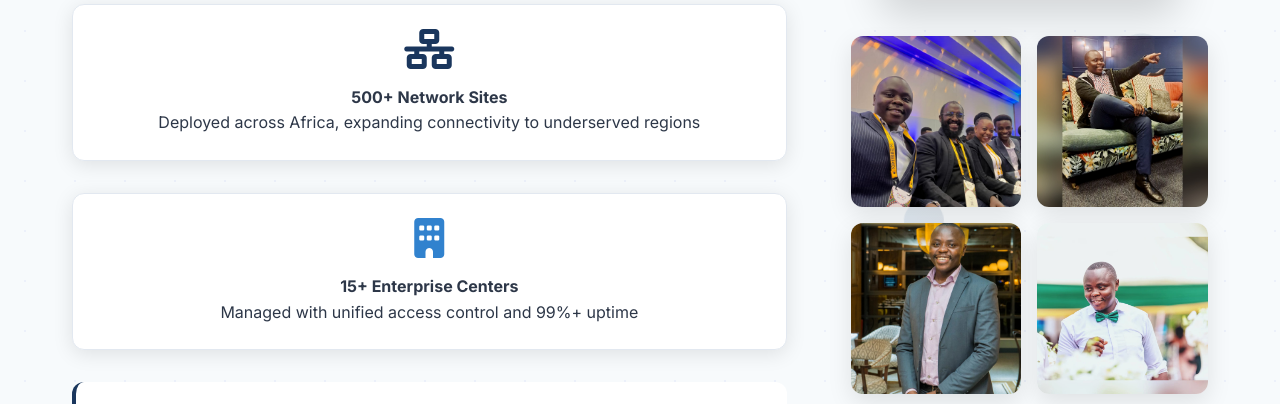
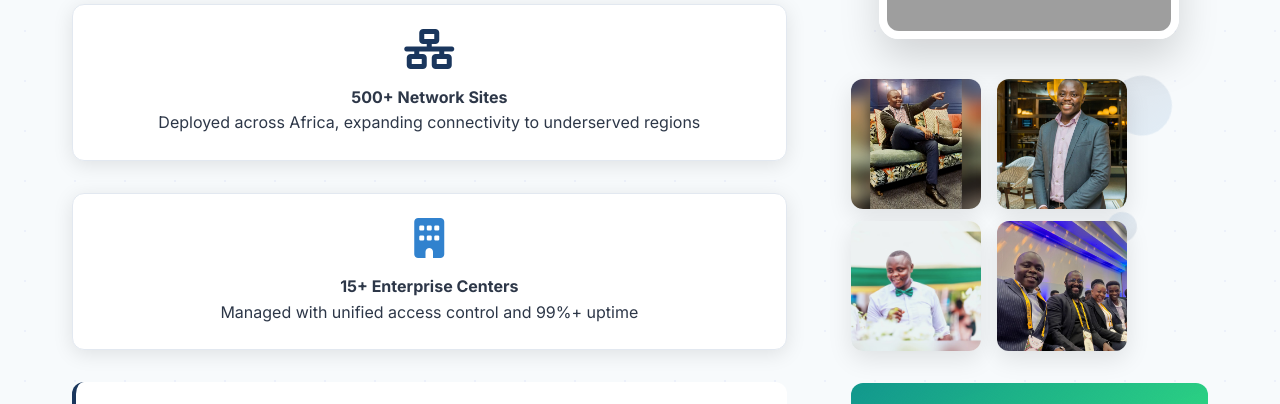
Before and after one commit to FRIEZEWANDABWA/frizy, a plain HTML site: page index.html in a window 1280 px wide. Shown: the part 1477-1881 px from the top of the page. Drawn offline with Linux system fonts and the light colour scheme; grey boxes are pictures that could not be loaded.

Commit message:
Fix photo gallery: resize to perfect 130px boxes, move first photo to avoid number overlap, improve mobile responsiveness

```diff
--- a/index.html
+++ b/index.html
@@ -220,22 +220,22 @@
                         </div>
 
                         <!-- Personal Photo Gallery -->
-                        <div class="hero-gallery" style="margin-top: 2rem;">
-                            <div class="gallery-item">
-                                <img src="static/images/personal/1.jpeg" alt="Frieze Wandabwa Professional">
-                                <div class="image-overlay">Professional</div>
-                            </div>
-                            <div class="gallery-item">
+                        <div style="display: grid; grid-template-columns: 1fr 1fr; gap: 0.8rem; margin-top: 2rem; max-width: 280px;">
+                            <div class="gallery-item" style="width: 130px; height: 130px;">
                                 <img src="static/images/personal/2.jpeg" alt="Frieze Wandabwa Innovation">
                                 <div class="image-overlay">Innovation</div>
                             </div>
-                            <div class="gallery-item">
+                            <div class="gallery-item" style="width: 130px; height: 130px;">
                                 <img src="static/images/personal/3.jpeg" alt="Frieze Wandabwa Leadership">
                                 <div class="image-overlay">Leadership</div>
                             </div>
-                            <div class="gallery-item">
+                            <div class="gallery-item" style="width: 130px; height: 130px;">
                                 <img src="static/images/personal/4.jpeg" alt="Frieze Wandabwa Technology">
                                 <div class="image-overlay">Technology</div>
+                            </div>
+                            <div class="gallery-item" style="width: 130px; height: 130px;">
+                                <img src="static/images/personal/1.jpeg" alt="Frieze Wandabwa Professional">
+                                <div class="image-overlay">Professional</div>
                             </div>
                         </div>
 
--- a/static/css/style.css
+++ b/static/css/style.css
@@ -731,18 +731,20 @@ body {
 /* Enhanced Visual Elements */
 .hero-gallery {
     display: grid;
-    grid-template-columns: repeat(auto-fit, minmax(150px, 1fr));
-    gap: 1rem;
+    grid-template-columns: repeat(2, 1fr);
+    gap: 0.8rem;
     margin: 2rem 0;
+    max-width: 280px;
 }
 
 .gallery-item {
     position: relative;
     border-radius: 12px;
     overflow: hidden;
-    aspect-ratio: 1;
     box-shadow: 0 8px 25px rgba(0, 0, 0, 0.1);
     transition: all 0.3s ease;
+    width: 130px;
+    height: 130px;
 }
 
 .gallery-item:hover {
@@ -902,6 +904,12 @@ body {
     .hero-gallery {
         grid-template-columns: repeat(2, 1fr);
         gap: 0.5rem;
+        max-width: 240px;
+    }
+
+    .gallery-item {
+        width: 110px;
+        height: 110px;
     }
 
     .floating-circle {
```
